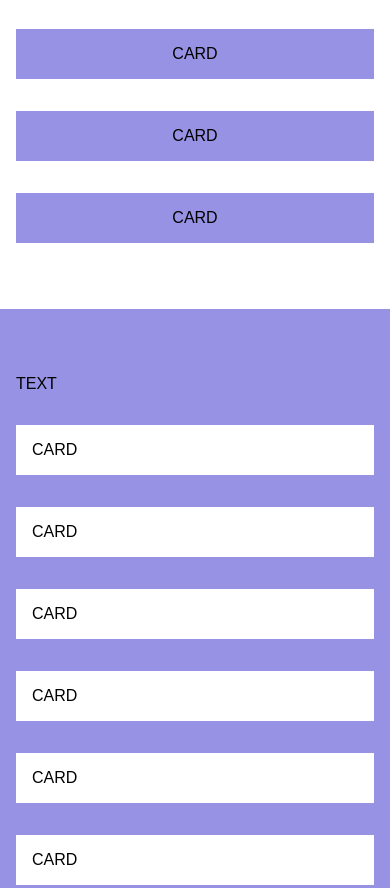
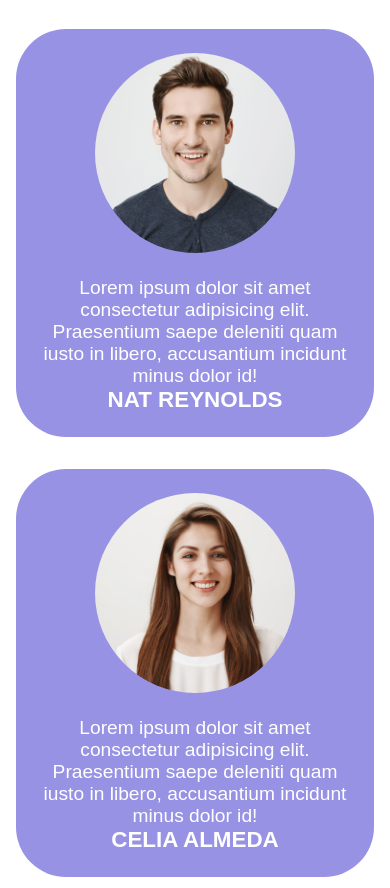
Before and after one commit to umbertofaenza/htmlcss-responsive-layout, a plain HTML site: page index.html in a window 390 px wide. Shown: the part 4036-4924 px from the top of the page. Drawn offline with Linux system fonts and the light colour scheme; a web font is replaced by a local one.

Commit message:
style: mobile - style testimonials cards

```diff
--- a/css/style.css
+++ b/css/style.css
@@ -235,7 +235,9 @@ section,
 
 #testimonials .card {
   background-color: #9792e4;
-  padding: 1rem;
+  padding: 1.5rem 1rem;
+  color: white;
+  border-radius: 50px;
 }
 
 #testimonials h4 {
@@ -251,6 +253,25 @@ section,
   display: flex;
   flex-direction: column;
   gap: 20px;
+}
+
+#testimonials .card-content {
+  display: flex;
+  flex-direction: column;
+  align-items: center;
+  gap: 20px;
+}
+
+#testimonials .card-content img {
+  object-fit: cover;
+  width: 200px;
+  aspect-ratio: 1;
+  border-radius: 50%;
+}
+
+#testimonials .card-content span {
+  font-size: 1.4rem;
+  font-weight: 900;
 }
 
 /* Benefits */
--- a/index.html
+++ b/index.html
@@ -161,13 +161,49 @@
                     </div>
                     <!-- testimonials cards -->
                     <div class="col">
-                        <div class="card">CARD</div>
+                        <div class="card">
+                            <div class="card-content">
+                                <div class="card-media">
+                                    <img src="./img/testimonial1.jpg" alt="testimonial 1">
+                                </div>
+                                <div class="card-text">
+                                    <p>Lorem ipsum dolor sit amet consectetur adipisicing elit. Praesentium saepe
+                                        deleniti
+                                        quam iusto in libero, accusantium incidunt minus dolor id!</p>
+                                    <span>NAT REYNOLDS</span>
+                                </div>
+                            </div>
+                        </div>
                     </div>
                     <div class="col">
-                        <div class="card">CARD</div>
+                        <div class="card">
+                            <div class="card-content">
+                                <div class="card-media">
+                                    <img src="./img/testimonial2.jpg" alt="testimonial 2">
+                                </div>
+                                <div class="card-text">
+                                    <p>Lorem ipsum dolor sit amet consectetur adipisicing elit. Praesentium saepe
+                                        deleniti
+                                        quam iusto in libero, accusantium incidunt minus dolor id!</p>
+                                    <span>CELIA ALMEDA</span>
+                                </div>
+                            </div>
+                        </div>
                     </div>
                     <div class="col">
-                        <div class="card">CARD</div>
+                        <div class="card">
+                            <div class="card-content">
+                                <div class="card-media">
+                                    <img src="./img/testimonial3.jpg" alt="testimonial 3">
+                                </div>
+                                <div class="card-text">
+                                    <p>Lorem ipsum dolor sit amet consectetur adipisicing elit. Praesentium saepe
+                                        deleniti
+                                        quam iusto in libero, accusantium incidunt minus dolor id!</p>
+                                    <span>BOB ROBERTS</span>
+                                </div>
+                            </div>
+                        </div>
                     </div>
                 </div>
             </div>
```
